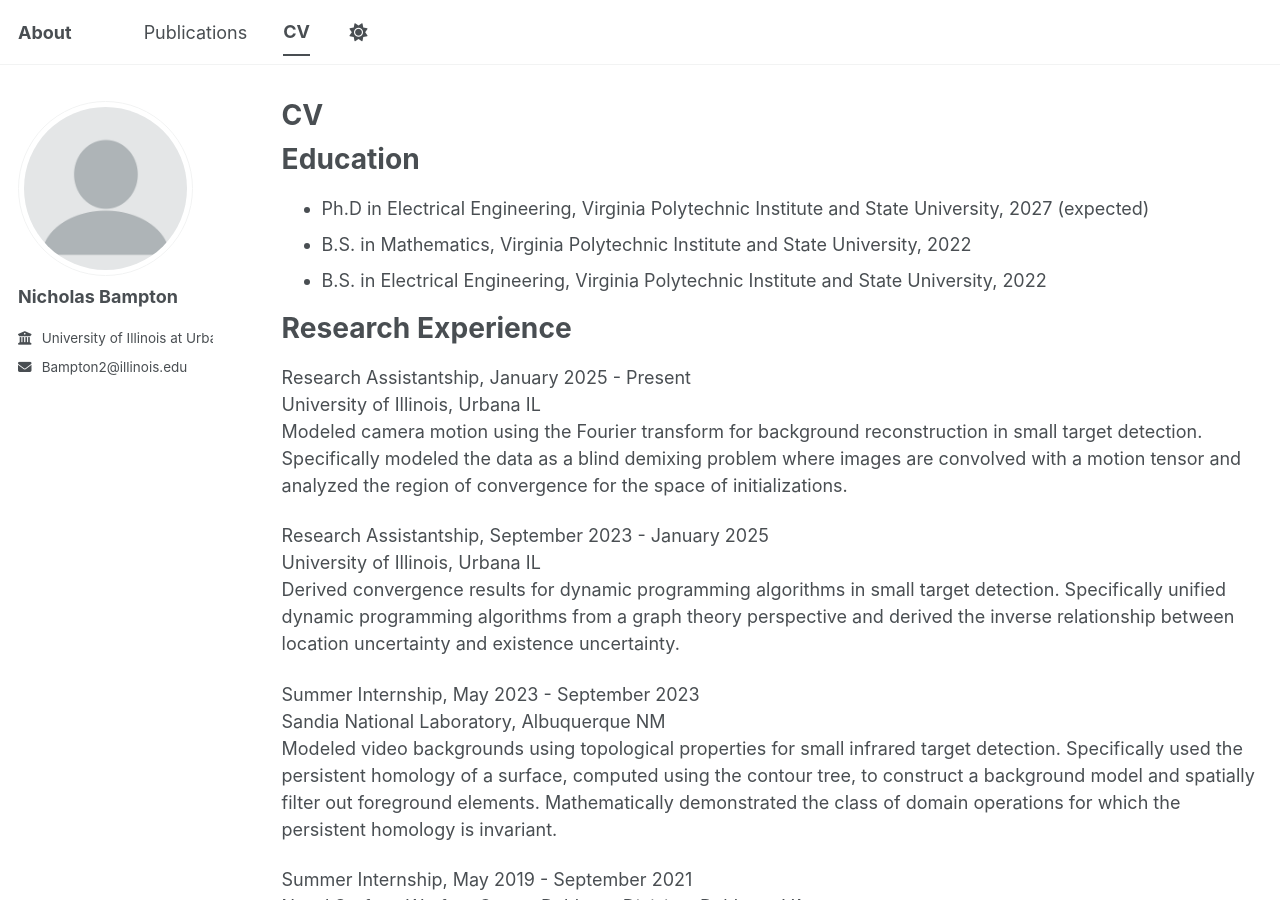
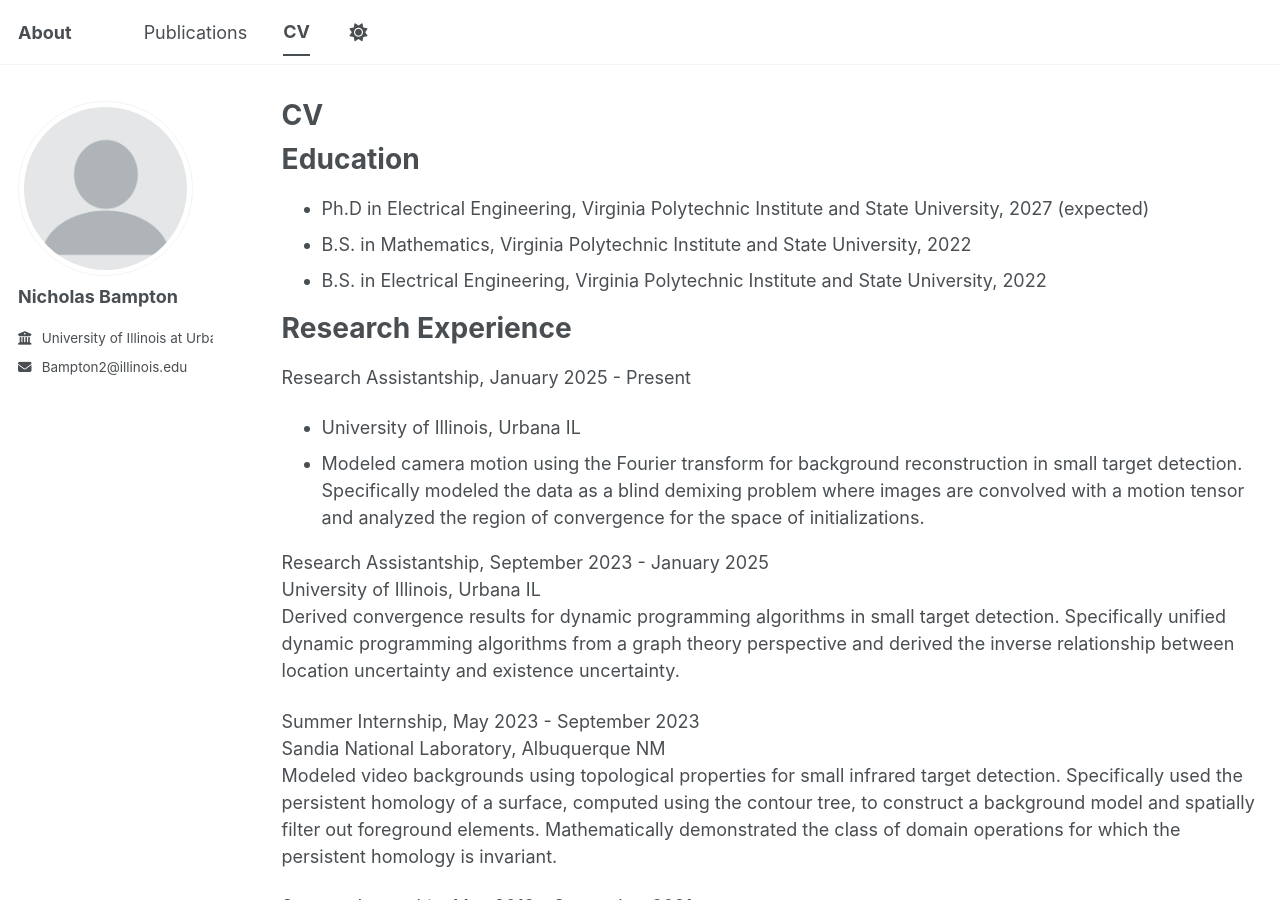
Before and after one commit to nick-bampton/nick-bampton.github.io, a Jekyll site: the page built from _pages/cv.md, in a window 1280 px wide and 900 px high. Built offline with Jekyll 4.4.1, drawn with Linux system fonts in a browser that asks for light colours; a script bundle is joined from its source files by our own code; library files that are not in the unit come from our copies.

Commit message:
Update cv.md

```diff
--- a/_pages/cv.md
+++ b/_pages/cv.md
@@ -18,8 +18,8 @@
 Research Experience
 ======
 Research Assistantship, January 2025 - Present<br>
-  University of Illinois, Urbana IL<br>
-  Modeled camera motion using the Fourier transform for background reconstruction in small target detection. Specifically modeled the data as a blind demixing problem where images are convolved with a motion tensor and analyzed the region of convergence for the space of initializations.
+- University of Illinois, Urbana IL<br>
+- Modeled camera motion using the Fourier transform for background reconstruction in small target detection. Specifically modeled the data as a blind demixing problem where images are convolved with a motion tensor and analyzed the region of convergence for the space of initializations.
 
 Research Assistantship, September 2023 - January 2025<br>
 University of Illinois, Urbana IL<br>
```
